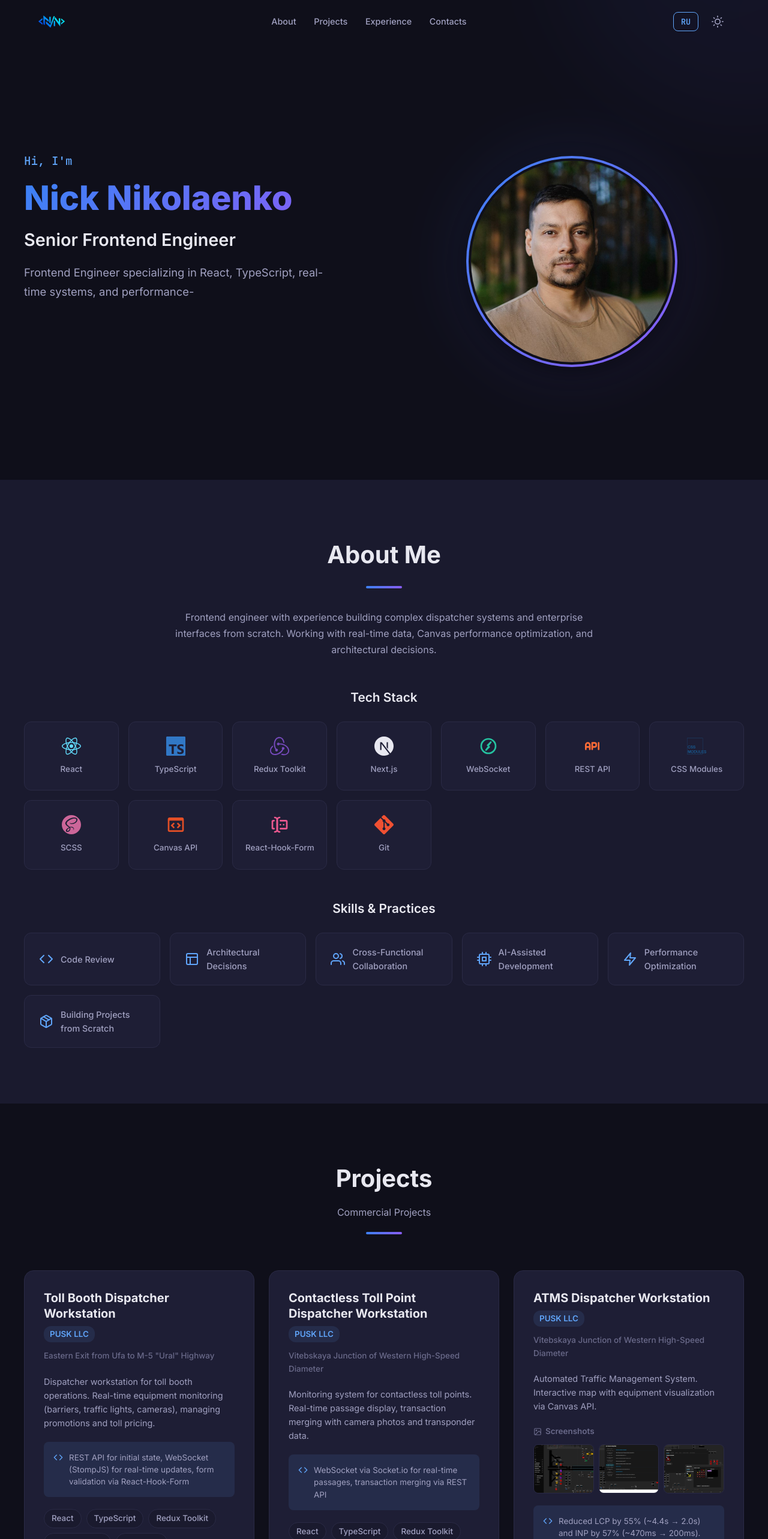
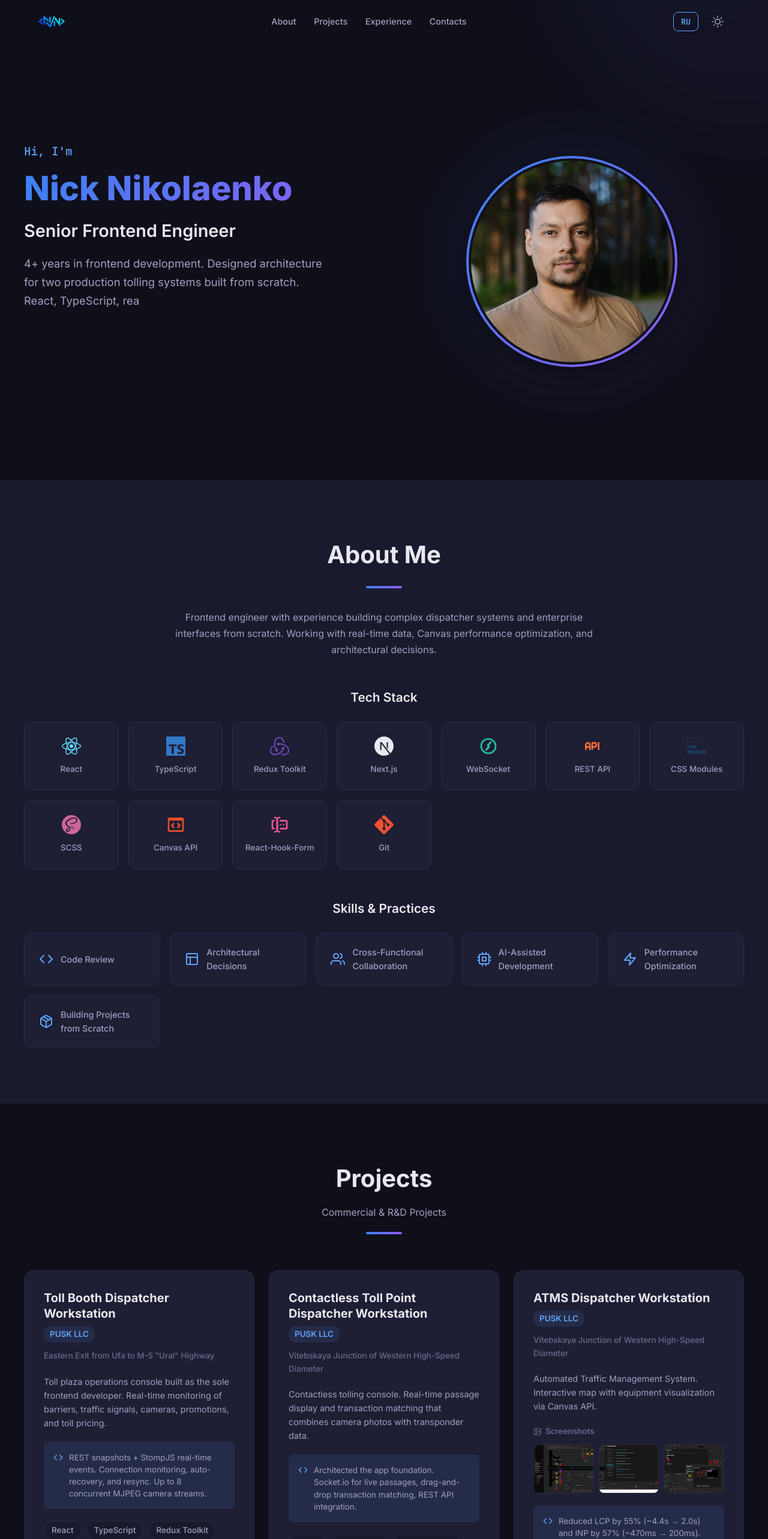
Before and after one commit to Thelifestyle88/nikolaenko, a Next.js app: page /en in a window 1280 px wide. Shown: the top 2566 px of the page at 60% size. Built offline with nearby package versions, Linux system fonts and the light colour scheme.

Commit message:
Sync work experience with resume

```diff
--- a/messages/en.json
+++ b/messages/en.json
@@ -9,7 +9,7 @@
     "greeting": "Hi, I'm",
     "name": "Nick Nikolaenko",
     "role": "Senior Frontend Engineer",
-    "description": "Frontend Engineer specializing in React, TypeScript, real-time systems, and performance-intensive operational interfaces.",
+    "description": "4+ years in frontend development. Designed architecture for two production tolling systems built from scratch. React, TypeScript, real-time systems, and performance optimization.",
     "viewProjects": "View Projects",
     "downloadResume": "Download Resume"
   },
@@ -27,7 +27,8 @@
   },
   "projects": {
     "title": "Projects",
-    "subtitle": "Commercial Projects",
+    "subtitle": "Commercial & R&D Projects",
+    "personalProject": "Personal R&D",
     "team": "Team: {count} people",
     "builtFromScratch": "Built from scratch",
     "screenshots": "Screenshots",
@@ -35,15 +36,15 @@
       "title": "Toll Booth Dispatcher Workstation",
       "company": "PUSK LLC",
       "location": "Eastern Exit from Ufa to M-5 \"Ural\" Highway",
-      "description": "Dispatcher workstation for toll booth operations. Real-time equipment monitoring (barriers, traffic lights, cameras), managing promotions and toll pricing.",
-      "highlights": "REST API for initial state, WebSocket (StompJS) for real-time updates, form validation via React-Hook-Form"
+      "description": "Toll plaza operations console built as the sole frontend developer. Real-time monitoring of barriers, traffic signals, cameras, promotions, and toll pricing.",
+      "highlights": "REST snapshots + StompJS real-time events. Connection monitoring, auto-recovery, and resync. Up to 8 concurrent MJPEG camera streams."
     },
     "project2": {
       "title": "Contactless Toll Point Dispatcher Workstation",
       "company": "PUSK LLC",
       "location": "Vitebskaya Junction of Western High-Speed Diameter",
-      "description": "Monitoring system for contactless toll points. Real-time passage display, transaction merging with camera photos and transponder data.",
-      "highlights": "WebSocket via Socket.io for real-time passages, transaction merging via REST API"
+      "description": "Contactless tolling console. Real-time passage display and transaction matching that combines camera photos with transponder data.",
+      "highlights": "Architected the app foundation. Socket.io for live passages, drag-and-drop transaction matching, REST API integration."
     },
     "project3": {
       "title": "ATMS Dispatcher Workstation",
@@ -59,6 +60,13 @@
       "location": "bugbounty.ru",
       "description": "Landing page on Next.js and admin panel for bug hunters and companies. Full development cycle: desktop and mobile versions, error handling, modals, Markdown support.",
       "highlights": "Next.js + TypeScript (landing), React + Redux Toolkit (admin panel), React Hook Form, safe Markdown rendering, component optimization with useMemo/memo/useCallback"
+    },
+    "project5": {
+      "title": "Smart Household — AI Family Planning Assistant",
+      "company": "Personal R&D",
+      "location": "Remote",
+      "description": "Mobile-first PWA for family tasks, calendars, offline workflows, and AI-generated plans. TypeScript monorepo with user app, admin panel, API, and background worker.",
+      "highlights": "React, RTK Query, React Hook Form, Zod, IndexedDB, PWA. AI provider abstraction with OpenAI-compatible API. Cursor Agents, GitHub/Figma MCP, automation scripts."
     }
   },
   "experience": {
@@ -66,28 +74,40 @@
     "jobs": [
       {
         "company": "PUSK LLC",
-        "role": "Frontend Developer",
-        "period": "Feb 2023 — Present",
-        "description": "Expert company providing consulting services at all stages of construction projects — from concept to commissioning. Also develops software for toll road operations.",
+        "role": "Frontend Developer · Infrastructure and Toll Road Software",
+        "period": "February 2023 — Present · Moscow",
+        "description": "Expert company providing consulting across construction project lifecycle and developing software for toll road operations.",
         "achievements": [
-          "Selected the frontend stack and designed architecture for two production apps built from scratch",
-          "Built a toll plaza console as the sole frontend developer on the project",
-          "Real-time data handling via WebSocket (StompJS, Socket.io)",
-          "Reduced LCP by 55% and INP by 57% through Canvas optimization",
-          "Conduct code reviews and collaborate with backend, embedded, ML, and QA teams"
+          "Selected the frontend stack and designed architecture for two production dispatcher applications built from scratch",
+          "Built a toll plaza console as the sole frontend developer: REST snapshots, StompJS real-time events, connection recovery, and up to 8 MJPEG streams",
+          "Architected and developed a contactless tolling console with Socket.IO and drag-and-drop transaction matching",
+          "Reduced LCP by 55% (~4.4s → 2.0s) and INP by 57% (~470ms → 200ms) on a Canvas-based traffic management interface",
+          "Conduct code reviews and collaborate with backend, embedded, ML, QA, and analytics teams on API contracts and technical decisions"
         ]
       },
       {
         "company": "BugBounty.ru",
-        "role": "Frontend Developer",
-        "period": "August 2024 — October 2025 (1 year 3 months)",
-        "description": "Vulnerability discovery platform — connecting companies and bug hunters to improve cybersecurity.",
+        "role": "Frontend Developer · Part-time Contract",
+        "period": "August 2024 — October 2025 · Remote",
+        "description": "Vulnerability discovery platform connecting companies and bug hunters to improve cybersecurity.",
         "achievements": [
           "Developed a responsive marketing website with Next.js and TypeScript",
           "Built administration interfaces for company and bug hunter accounts",
-          "Integrated REST APIs with forms, validation, and error handling",
+          "Integrated REST APIs with forms, validation, error handling, and responsive user flows",
           "Implemented safe rendering of user-generated Markdown content",
           "Optimized React components to reduce unnecessary renders"
+        ]
+      },
+      {
+        "company": "Personal R&D",
+        "role": "Fullstack Developer",
+        "period": "December 2021 — Present · Moscow",
+        "description": "Pet projects and technical experiments focused on fullstack product development and AI-assisted engineering workflows.",
+        "achievements": [
+          "Building Smart Household — a mobile-first PWA for family tasks, calendars, offline workflows, and AI-generated plans",
+          "Designed a TypeScript monorepo with user app, admin panel, API, and background worker",
+          "Implemented offline scenarios, data sync, conflict handling, RTK Query, React Hook Form, Zod, and IndexedDB",
+          "Use Cursor Agents, GitHub/Figma MCP integrations, and custom automation scripts with manual validation of all changes"
         ]
       }
     ]
--- a/src/components/Projects/Projects.tsx
+++ b/src/components/Projects/Projects.tsx
@@ -14,6 +14,7 @@ type ProjectData = {
   teamSize?: number;
   fromScratch: boolean;
   hasAchievement: boolean;
+  isPersonal?: boolean;
   techStack: string[];
   screenshots?: string[];
 };
@@ -85,6 +86,25 @@ const projects: ProjectData[] = [
       '/images/bugbounty/bb1.jpg',
       '/images/bugbounty/bb2.jpg',
       '/images/bugbounty/bb3.jpg',
+    ],
+  },
+  {
+    key: 'project5',
+    fromScratch: true,
+    hasAchievement: false,
+    isPersonal: true,
+    techStack: [
+      'React',
+      'TypeScript',
+      'Vite',
+      'Redux Toolkit',
+      'RTK Query',
+      'React Hook Form',
+      'Zod',
+      'IndexedDB',
+      'PWA',
+      'NestJS',
+      'PostgreSQL',
     ],
   },
 ];
@@ -256,6 +276,12 @@ export function Projects() {
                   <span>{t('team', { count: project.teamSize })}</span>
                 </div>
               )}
+              {project.isPersonal && (
+                <div className={`${styles.metaItem} ${styles.metaAccent}`}>
+                  <FiCode size={16} />
+                  <span>{t('personalProject')}</span>
+                </div>
+              )}
               {project.fromScratch && (
                 <div className={`${styles.metaItem} ${styles.metaAccent}`}>
                   <FiCode size={16} />
```
Also changed, not shown: messages/ru.json (+36 -16 lines).
